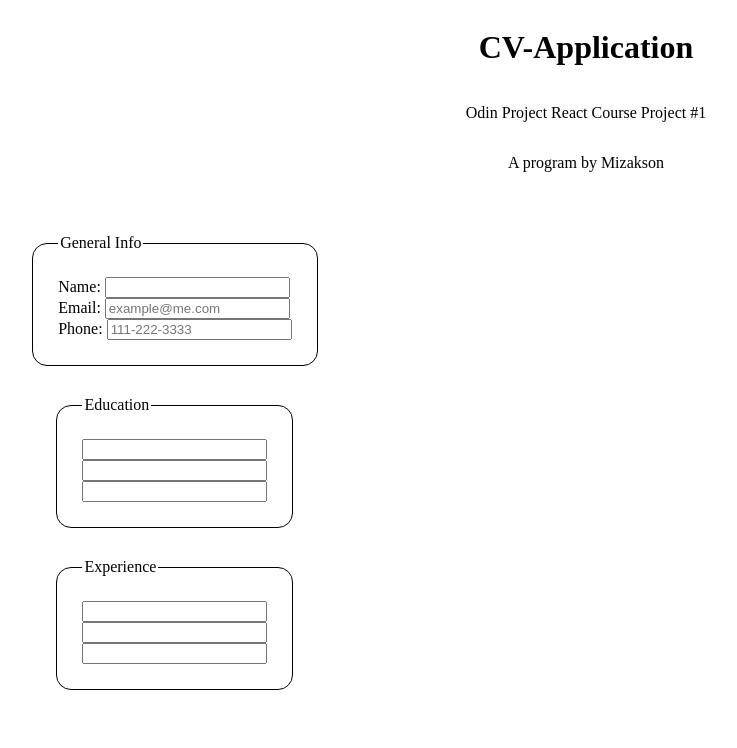
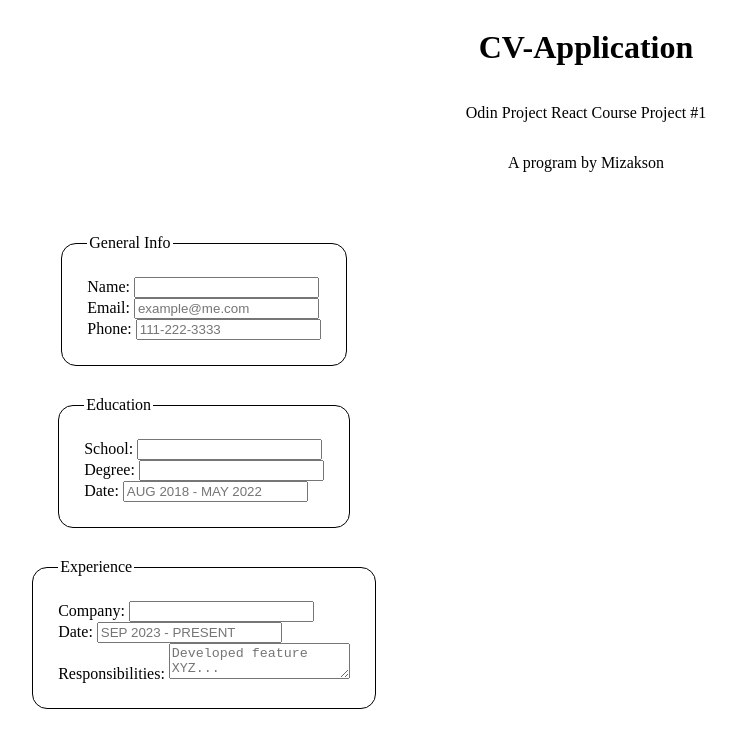
Before and after one commit to Mizakson/cv-application, a React (Vite) app: page / in a window 1280 px wide. Shown: the top 748 px of the page, without its empty margins (54-791 px from the left). Built offline with nearby package versions, Linux system fonts and the light colour scheme.

Commit message:
Add form input field labels, placeholders

```diff
--- a/src/components/Form.jsx
+++ b/src/components/Form.jsx
@@ -8,45 +8,46 @@
             <legend>{titles[0]}</legend>
             <div className="input-field-wrapper">
                 <label htmlFor="name">Name: </label>
-                <input type="text" />
+                <input type="text" id="name"/>
             </div>
             <div className="input-field-wrapper"></div>
                 <label htmlFor="email">Email: </label>
-                <input type="email" placeholder="example@me.com"/>
+                <input type="email" id="email" placeholder="example@me.com"/>
             <div className="input-field-wrapper">
                 <label htmlFor="phone">Phone: </label>
-                <input type="tel" placeholder="111-222-3333"/>
+                <input type="tel" id='phone' placeholder="111-222-3333"/>
             </div>
         </fieldset>
         <fieldset>
             <legend>{titles[1]}</legend>
             <div className="input-field-wrapper">
-                <label htmlFor=""></label>
-                <input type="text" />
+                <label htmlFor="school">School: </label>
+                <input type="text" id="school"/>
             </div>
             <div className="input-field-wrapper">
-                <label htmlFor=""></label>
-                <input type="text" />
+                <label htmlFor="degree">Degree: </label>
+                <input type="text" id="degree"/>
             </div>
             <div className="input-field-wrapper">
-                <label htmlFor=""></label>
-                <input type="text" />
+                <label htmlFor="study-date">Date: </label>
+                <input type="text" id="study-date" placeholder="AUG 2018 - MAY 2022"/>
             </div>
         </fieldset>
         <fieldset>
             <legend>{titles[2]}</legend>
             <div className="input-field-wrapper">
-                <label htmlFor=""></label>
-                <input type="text" />
+                <label htmlFor="company">Company: </label>
+                <input type="text" id="company"/>
             </div>
             <div className="input-field-wrapper">
-                <label htmlFor=""></label>
-                <input type="text" />
+                <label htmlFor="work-date">Date: </label>
+                <input type="text" id="work-date" placeholder="SEP 2023 - PRESENT"/>
             </div>
             <div className="input-field-wrapper">
-                <label htmlFor=""></label>
-                <input type="text" />
+                <label htmlFor="responsibilities">Responsibilities: </label>
+                <textarea type="text" placeholder="Developed feature XYZ..."/>
             </div>
+
         </fieldset>
         </div>
     )
```
